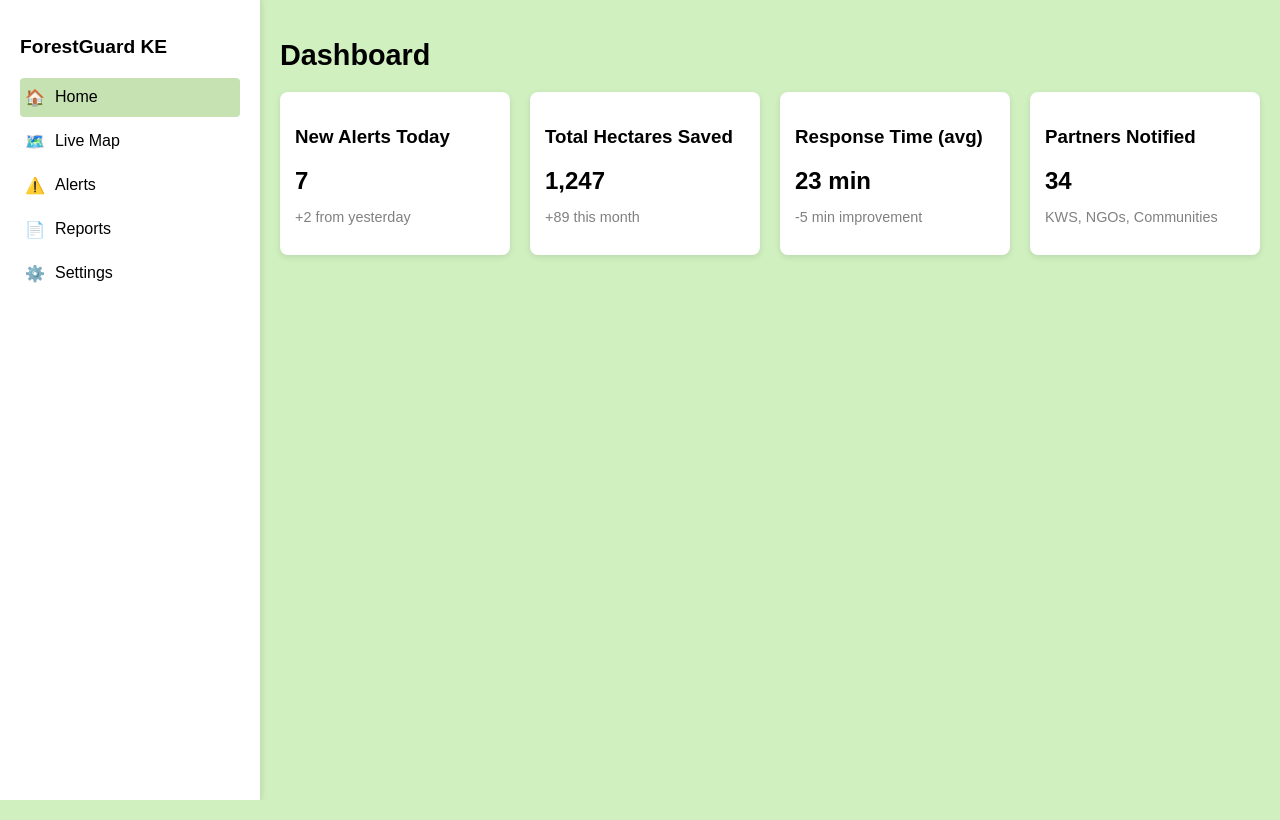
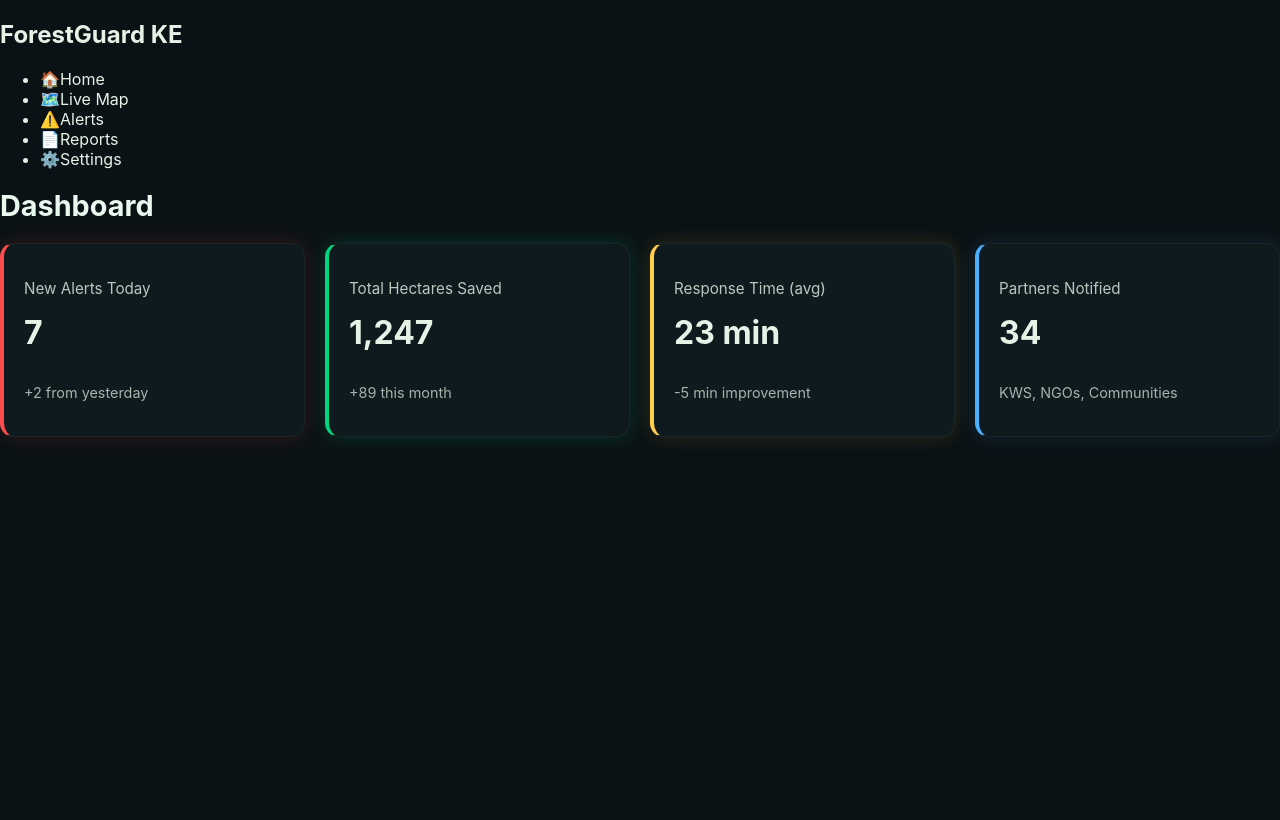
Before and after one commit to Munira12345/f-guard-vite, a React (Vite) app: page / in a window 1280 px wide. Built offline with nearby package versions, Linux system fonts and the light colour scheme.

Commit message:
improved styling for the moepage

```diff
--- a/src/components/Card.jsx
+++ b/src/components/Card.jsx
@@ -1,13 +1,11 @@
 import React from "react";
 
-function Card({ title, value, subtitle }) {
+export default function Card({ title, value, subtitle, type = "default" }) {
   return (
-    <div className="card">
-      <h3>{title}</h3>
-      <p className="value">{value}</p>
-      <p className="subtitle">{subtitle}</p>
+    <div className={`card card-${type}`}>
+      <p className="card-title">{title}</p>
+      <p className="card-value">{value}</p>
+      <p className="card-subtitle">{subtitle}</p>
     </div>
   );
 }
-
-export default Card;
--- a/src/pages/Home.jsx
+++ b/src/pages/Home.jsx
@@ -3,18 +3,45 @@ import Card from "../components/Card";
 
 function Home() {
   const cards = [
-    { title: "New Alerts Today", value: "7", subtitle: "+2 from yesterday" },
-    { title: "Total Hectares Saved", value: "1,247", subtitle: "+89 this month" },
-    { title: "Response Time (avg)", value: "23 min", subtitle: "-5 min improvement" },
-    { title: "Partners Notified", value: "34", subtitle: "KWS, NGOs, Communities" },
+    {
+      title: "New Alerts Today",
+      value: "7",
+      subtitle: "+2 from yesterday",
+      type: "danger", // red tone
+    },
+    {
+      title: "Total Hectares Saved",
+      value: "1,247",
+      subtitle: "+89 this month",
+      type: "success", // green tone
+    },
+    {
+      title: "Response Time (avg)",
+      value: "23 min",
+      subtitle: "-5 min improvement",
+      type: "warning", // yellow tone
+    },
+    {
+      title: "Partners Notified",
+      value: "34",
+      subtitle: "KWS, NGOs, Communities",
+      type: "info", // blue tone
+    },
   ];
 
   return (
-    <div>
+    <div className="home-wrapper">
       <h1 className="page-title">Dashboard</h1>
+
       <div className="cards-container">
         {cards.map((c, i) => (
-          <Card key={i} title={c.title} value={c.value} subtitle={c.subtitle} />
+          <Card
+            key={i}
+            title={c.title}
+            value={c.value}
+            subtitle={c.subtitle}
+            type={c.type}
+          />
         ))}
       </div>
     </div>
--- a/src/style.css
+++ b/src/style.css
@@ -1,83 +1,78 @@
+/* GLOBAL DARK THEME ----------------------------------- */
 body, html, #root {
   margin: 0;
   padding: 0;
-  font-family: Arial, sans-serif;
   height: 100%;
-  background-color: #d0f0c0; /* light green background */
-}
-
-.app {
-  display: flex;
-  height: 100vh;
-}
-
-.sidebar {
-  width: 220px;
-  background-color: white;
-  padding: 20px;
-  box-shadow: 2px 0 6px rgba(0,0,0,0.1);
-}
-
-.sidebar-title {
-  font-size: 1.2rem;
-  font-weight: bold;
-  margin-bottom: 20px;
-}
-
-.sidebar ul {
-  list-style: none;
-  padding: 0;
-}
-
-.sidebar li {
-  padding: 10px 5px;
-  cursor: pointer;
-  display: flex;
-  align-items: center;
-  border-radius: 4px;
-  margin-bottom: 5px;
-}
-
-.sidebar li.active {
-  background-color: #c6e2b3; /* slightly darker green highlight */
-}
-
-.sidebar .icon {
-  margin-right: 10px;
-}
-
-.main-content {
-  flex: 1;
-  padding: 20px;
-  overflow-y: auto;
+  font-family: "Inter", Arial, sans-serif;
+  background-color: #0b1215; /* deep charcoal */
+  color: #e5f3e7; /* soft mint-tinted white */
 }
 
 .page-title {
   font-size: 1.8rem;
   margin-bottom: 20px;
+  color: #eaf9ef;
 }
 
+/* CARDS ------------------------------------------------ */
 .cards-container {
   display: flex;
+  flex-wrap: wrap;
   gap: 20px;
-  flex-wrap: wrap;
 }
 
 .card {
-  background-color: white;
-  border-radius: 8px;
-  padding: 15px;
-  flex: 1 1 200px;
-  box-shadow: 0 2px 6px rgba(0,0,0,0.1);
+  background: #0f1a1e;               /* dark slate */
+  padding: 20px;
+  border-radius: 14px;
+  flex: 1 1 230px;
+  box-shadow: 0 0 25px rgba(0, 255, 180, 0.05);
+  transition: 0.2s ease;
+  border: 1px solid rgba(255, 255, 255, 0.05);
 }
 
-.card .value {
-  font-size: 1.5rem;
-  font-weight: bold;
-  margin: 5px 0;
+.card:hover {
+  transform: translateY(-3px);
+  box-shadow: 0 0 30px rgba(0, 255, 180, 0.12);
 }
 
-.card .subtitle {
-  color: gray;
+.card-title {
+  opacity: 0.8;
+  font-size: 0.95rem;
+}
+
+.card-value {
+  font-size: 2rem;
+  font-weight: 700;
+  margin-top: 5px;
+}
+
+.card-subtitle {
+  margin-top: 6px;
   font-size: 0.9rem;
+  opacity: 0.7;
 }
+
+/* CARD COLOR VARIANTS ---------------------------------- */
+.card-danger {
+  border-left: 4px solid #ff4c4c;  /* red */
+  box-shadow: 0 0 20px rgba(255, 70, 70, 0.15);
+}
+
+.card-success {
+  border-left: 4px solid #00d47e; /* green */
+  box-shadow: 0 0 20px rgba(0, 255, 150, 0.15);
+}
+
+.card-warning {
+  border-left: 4px solid #ffcf4b; /* yellow */
+  box-shadow: 0 0 20px rgba(255, 200, 50, 0.15);
+}
+
+.card-info {
+  border-left: 4px solid #4ab0ff; /* blue */
+  box-shadow: 0 0 20px rgba(70, 160, 255, 0.15);
+}
+.card-default {
+  border-left: 4px solid #3f3f3f;
+}
```
